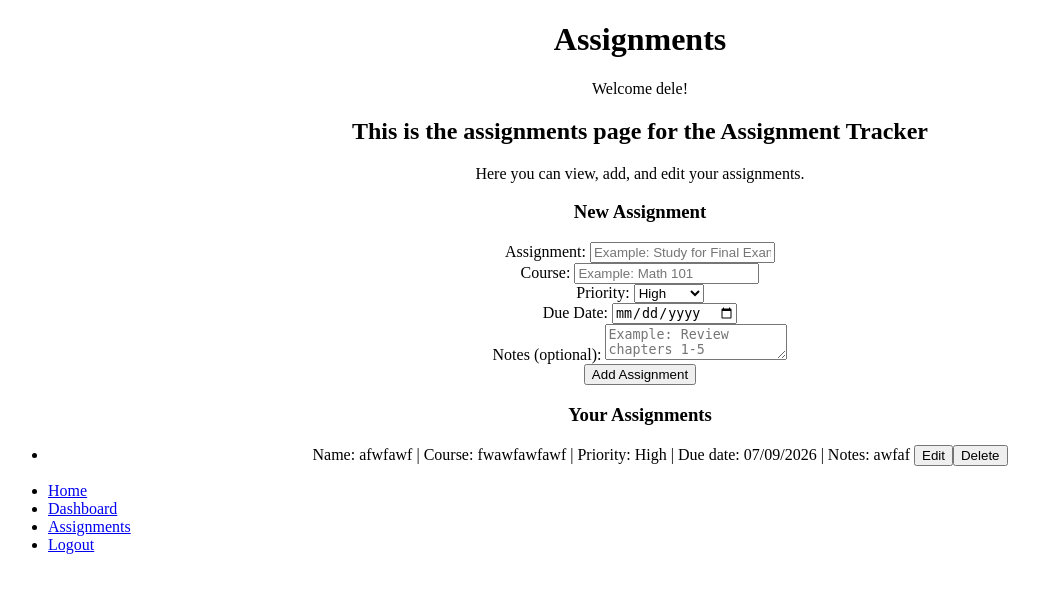
After one commit to delevonecodes/assignment_tracker2, a Flask app: page /assignments in a window 1280 px wide. The commit adds this page. Shown: the top 593 px of the page, without its empty margins (0-1039 px from the left). Run offline with Flask 3, Linux system fonts and the light colour scheme; a user stored in the database is signed in.

Commit message:
Added new assignment routes to divide content from dashboard route and assignment route planning to add more features to dashboard route

```diff
--- a/app/__init__.py
+++ b/app/__init__.py
@@ -7,13 +7,11 @@ from flask_login import LoginManager
 
 load_dotenv()
 db = SQLAlchemy()
-DB_NAME = "database.db"
-
 
 def create_app():
     app = Flask(__name__)
     app.config['SECRET_KEY'] = os.environ.get("SECRET_KEY")
-    app.config['SQLALCHEMY_DATABASE_URI'] = f'sqlite:///{DB_NAME}'
+    app.config['SQLALCHEMY_DATABASE_URI'] = 'sqlite:///database.db'
     db.init_app(app)
 
     from app.auth.routes import auth
@@ -33,7 +31,7 @@ def create_app():
     def load_user(id):
         return User.query.get(int(id))
 
-    if not path.exists('app/' + DB_NAME):
+    if not path.exists('app/' + "database.db"):
         with app.app_context():
             db.create_all()
         print('Created Database!')
--- a/app/dashboard/routes.py
+++ b/app/dashboard/routes.py
@@ -17,6 +17,16 @@ def home():
 @views.route("/dashboard", methods=["GET", "POST"])
 @login_required
 def dashboard():
+    stats = {
+        "completed": sum(1 for assignment in current_user.assignments if assignment.completion_status),
+        "incomplete": sum(1 for assignment in current_user.assignments if not assignment.completion_status),
+        "rate": (sum(1 for assignment in current_user.assignments if assignment.completion_status) / len(current_user.assignments) * 100) if current_user.assignments else 0
+    }
+    return render_template("dashboard.html", user=current_user, stats = stats)
+
+@views.route("/assignments", methods = ["GET", "POST"])
+@login_required
+def assignments():
     if request.method == "POST":
         name = request.form.get("name")
         course = request.form.get("course")
@@ -36,13 +46,8 @@ def dashboard():
         except Exception as e:
             flash(f"Error occurred while adding the assignment, please try again.", category="error")
             print(f"Error occurred while adding the assignment: {e}")
-    stats = {
-        "completed": sum(1 for assignment in current_user.assignments if assignment.completion_status),
-        "incomplete": sum(1 for assignment in current_user.assignments if not assignment.completion_status),
-        "rate": (sum(1 for assignment in current_user.assignments if assignment.completion_status) / len(current_user.assignments) * 100) if current_user.assignments else 0
-    }
+    return render_template("assignments.html", user=current_user)
 
-    return render_template("dashboard.html", user=current_user, stats = stats)
 
 @views.route("/delete-assignment/<int:id>", methods=["POST"])
 @login_required
@@ -55,7 +60,7 @@ def delete_assignment(id):
     except Exception as e:
         flash(f"Error occurred while deleting the assignment, please try again.", category="error")
         print(f"Error occurred while deleting the assignment: {e}")
-    return redirect("/dashboard")
+    return redirect("/assignments")
 
 @views.route("/edit-assignment/<int:id>", methods=["GET", "POST"])
 @login_required
--- a/app/models.py
+++ b/app/models.py
@@ -1,6 +1,7 @@
 from . import db
+from datetime import datetime, date
 from flask_login import UserMixin
-from sqlalchemy.sql import func
+#from sqlalchemy.sql import func
 
 class Assignment(db.Model):
     id = db.Column(db.Integer, primary_key=True)
@@ -15,6 +16,29 @@ class Assignment(db.Model):
     def __repr__(self):
         return f'<Assignment {self.id}>'
 
+    def days_until_due(self):
+        try:
+            return (self.due_date - date.today()).days
+        except ValueError:
+            return 9999
+
+    def due_label(self):
+        days = self.days_until_due()
+        if days < -1:
+            return f"Overdue by {abs(days)}d"
+        elif days == -1:
+            return f"Due yesterday"
+        elif days == 0:
+            return "Due today"
+        elif days == 1:
+            return "Due tomorrow"
+        elif 1 < days <= 6:
+            return f"Due in {days}s"
+        elif days ==7:
+            return "Due in 1 week"
+        else:
+            return f"Due date: {self.due_date.strftime('%m/%d/%Y')}"
+
 class User(db.Model, UserMixin):
     id = db.Column(db.Integer, primary_key=True)
     email = db.Column(db.String(150), unique=True)
--- /dev/null
+++ b/app/templates/assignments.html
@@ -0,0 +1,44 @@
+{% extends "index.html" %}
+{% block title %}Assignments{% endblock %}
+
+{% block content %}
+    <div align="center">
+        <h1>Assignments</h1>
+        <p>Welcome {{ user.username }}!</p>
+        <h2>This is the assignments page for the Assignment Tracker</h2>
+        <p>Here you can view, add, and edit your assignments.</p>
+    </div>
+    <div align="center">
+        <form method="POST">
+            <h3>New Assignment</h3>
+            <label for="name">Assignment:</label>
+            <input type="text" name="name" id="name" placeholder="Example: Study for Final Exam" required><br>
+            <label for="course">Course:</label>
+            <input type="text" name="course" id="course" placeholder="Example: Math 101" required><br>
+            <label for="priority">Priority:</label>
+            <select name="priority" id="priority" required>
+                <option value="Low">Low</option>
+                <option value="Medium">Medium</option>
+                <option value="High" selected>High</option>
+            </select><br>
+            <label for="due_date">Due Date:</label>
+            <input type="date" name="due_date" id="due_date" required><br>
+            <label for="notes">Notes (optional):</label>
+            <textarea name="notes" id="notes" placeholder="Example: Review chapters 1-5"></textarea><br>
+            <input type="submit" value="Add Assignment">
+        </form>
+    </div>
+    <div align="center">
+        <h3>Your Assignments</h3>
+        {% if not user.assignments %}
+            <p>No assignments yet!</p>
+        {% endif %}
+        <ul id="assignments">
+            {% for assignment in user.assignments %}
+            <li>Name: {{ assignment.name }} | Course: {{ assignment.course }} | Priority: {{ assignment.priority }} | {{ assignment.due_label()}} | Notes: {{ assignment.notes }}<form method="POST" action="/delete-assignment/{{ assignment.id }}" style="display: inline;">
+                <input type="button" value="Edit" onclick="window.location.href='/edit-assignment/{{ assignment.id }}'"><input type="submit" value="Delete">
+            </form></li>
+            {% endfor %}
+        </ul>
+    </div>
+{% endblock %}
--- a/app/templates/index.html
+++ b/app/templates/index.html
@@ -34,6 +34,7 @@
                 <ul>
                     <li><a href="/">Home</a></li>
                     <li><a href="/dashboard">Dashboard</a></li>
+                    <li><a href="/assignments">Assignments</a></li>
                     <li><a href="/auth/logout">Logout</a></li>
                 </ul>
                 {% else %}
```
Also changed, not shown: app/templates/dashboard.html (+2 -35 lines), instance/database.db.
